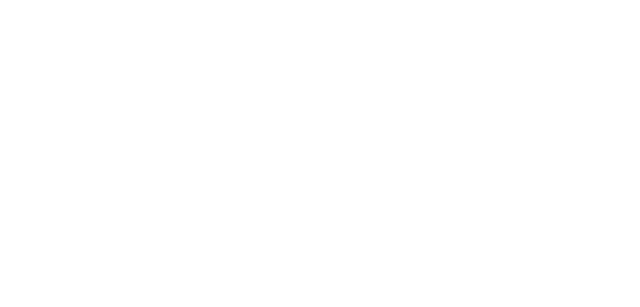
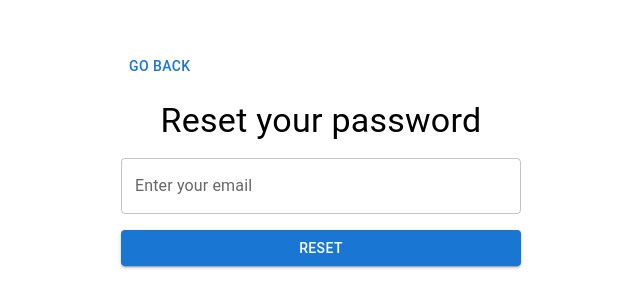
Before and after one commit to mahatsumit5/VITE-CHAT-APP, a React (Vite) app: page /reset-password in a window 1280 px wide. Before the commit this address had no page. Shown: the part 211-518 px from the top of the page, without its empty margins (319-959 px from the left). Built offline with nearby package versions, Linux system fonts and the light colour scheme.

Commit message:
reset password

```diff
--- a/src/App.jsx
+++ b/src/App.jsx
@@ -9,6 +9,7 @@ import Messages from "./pages/Messages";
 import UserLayout from "./components/UserLayout";
 import ListOfUsers from "./pages/ListOfUsers";
 import PrivatePage from "./components/PrivatePage";
+import ForgotPassword from "./pages/ForgotPassword";
 
 function App() {
   return (
@@ -17,6 +18,7 @@ function App() {
         <Route path="/" element={<Home />} />
         <Route path="/signup" element={<Signup />} />
         <Route path="/login" element={<Login />} />
+        <Route path="/reset-password" element={<ForgotPassword />} />
         <Route
           path="/chat"
           element={
--- a/src/action/userAction.js
+++ b/src/action/userAction.js
@@ -1,10 +1,10 @@
 import { toast } from "react-toastify";
-import { getUserByEmail, postUser } from "../axios/userAxios";
+import { loginUser, postUser } from "../axios/userAxios";
 import { setUser } from "../redux/userSlice";
 
 export const loginAction = (form) => async (dispatch) => {
-  const { status, user } = await getUserByEmail(form);
-  toast(status);
+  const { status, user, message } = await loginUser(form);
+  toast[status](message);
   if (status === "success") {
     dispatch(setUser(user));
   }
--- a/src/axios/userAxios.js
+++ b/src/axios/userAxios.js
@@ -29,13 +29,26 @@ export const postUser = async (userData) => {
   }
 };
 
-export const getUserByEmail = async (form) => {
+export const loginUser = async (form) => {
   try {
     const { data } = await axios({
       method: "post",
       url: `${serverUrl}/api/v1/user/login-user`,
       data: form,
     });
+    console.log(data);
+    return data;
+  } catch (error) {
+    console.log(error);
+  }
+};
+export const resetPassword = async (email) => {
+  try {
+    const { data } = await axios({
+      method: "get",
+      url: `${serverUrl}/api/v1/user/reset-password/${email}`,
+    });
+
     return data;
   } catch (error) {
     console.log(error);
--- /dev/null
+++ b/src/components/Loading/Spinner.jsx
@@ -0,0 +1,10 @@
+import CircularProgress from "@mui/material/CircularProgress";
+import Box from "@mui/material/Box";
+
+export default function Spinner() {
+  return (
+    <Box sx={{ display: "flex" }}>
+      <CircularProgress />
+    </Box>
+  );
+}
--- a/src/components/UserLayout.jsx
+++ b/src/components/UserLayout.jsx
@@ -5,7 +5,7 @@ const UserLayout = ({ children }) => {
   return (
     <Box
       sx={{
-        height: "92vh",
+        height: "80vh",
         width: { xs: "95vw", sm: "400px" },
         m: { xs: "none", sm: "auto" },
         display: "flex",
--- /dev/null
+++ b/src/pages/ForgotPassword.jsx
@@ -0,0 +1,70 @@
+import React, { useState } from "react";
+import UserLayout from "../components/UserLayout";
+import { Box, Button, TextField, Typography } from "@mui/material";
+import { useNavigate } from "react-router-dom";
+import { resetPassword } from "../axios/userAxios";
+
+function ForgotPassword() {
+  const [user, setUser] = useState({});
+  const [email, setEmail] = useState("");
+  const [password, setPassword] = useState("");
+  const navigate = useNavigate();
+  const handleReset = async () => {
+    if (user?.id) {
+      // reset password here
+      return;
+    }
+    // get user here
+    const { status, data } = await resetPassword(email);
+    if (status === "success") {
+      setUser(data);
+    }
+  };
+  return (
+    <>
+      <Box
+        sx={{
+          display: "flex",
+          gap: 2,
+          flexDirection: "column",
+          m: "auto",
+          width: 400,
+          justifyContent: "center",
+          height: "90vh",
+        }}
+      >
+        <div>
+          <Button
+            variant="text"
+            onClick={() => {
+              navigate(-1);
+            }}
+          >
+            Go Back
+          </Button>
+        </div>
+        <>
+          <Typography variant="h4" align="center">
+            Reset your password
+          </Typography>
+          {user?.id ? (
+            <TextField label="Enter your new password" type="password" />
+          ) : (
+            <TextField
+              label="Enter your email"
+              type="email"
+              onChange={(e) => {
+                setEmail(e.target.value);
+              }}
+            />
+          )}
+          <Button variant="contained" onClick={handleReset}>
+            Reset
+          </Button>
+        </>
+      </Box>
+    </>
+  );
+}
+
+export default ForgotPassword;
--- a/src/pages/Login.jsx
+++ b/src/pages/Login.jsx
@@ -1,13 +1,15 @@
 import { Box, Button, FormControl, TextField, Typography } from "@mui/material";
 import React, { useState } from "react";
-import { getUserByEmail } from "../axios/userAxios";
+
 import { loginAction } from "../action/userAction";
 import { useDispatch } from "react-redux";
-import { useNavigate } from "react-router-dom";
+import { Link, useNavigate } from "react-router-dom";
+import Spinner from "../components/Loading/Spinner";
 
 const Login = () => {
   const dispatch = useDispatch();
   const navigate = useNavigate();
+  const [isLoading, setIsLoading] = useState(false);
   const [form, setform] = useState();
 
   const handleChange = (e) => {
@@ -16,10 +18,12 @@ const Login = () => {
   };
 
   const handleLogin = async () => {
+    setIsLoading(true);
     const status = await dispatch(loginAction(form));
     if (status === "success") {
       navigate("/chat");
     }
+    setIsLoading(false);
   };
 
   return (
@@ -55,8 +59,11 @@ const Login = () => {
           type="password"
           onChange={handleChange}
         />
-        <Button variant="contained" onClick={handleLogin}>
-          Login
+        <Link to={"/reset-password"}>
+          <Typography variant="subtitle">Reset Password.</Typography>
+        </Link>
+        <Button variant="contained" onClick={handleLogin} disabled={isLoading}>
+          {isLoading ? "Please wait..." : "Login"}
         </Button>
       </FormControl>
     </Box>
```
